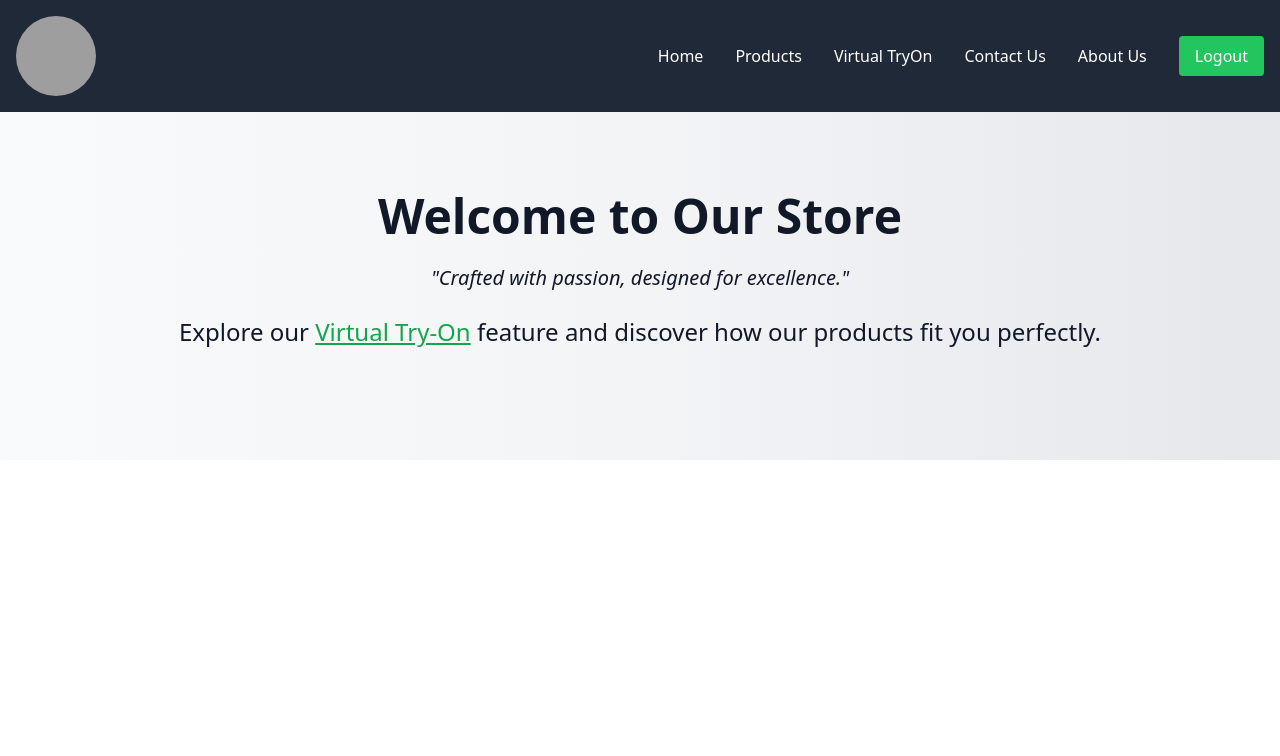
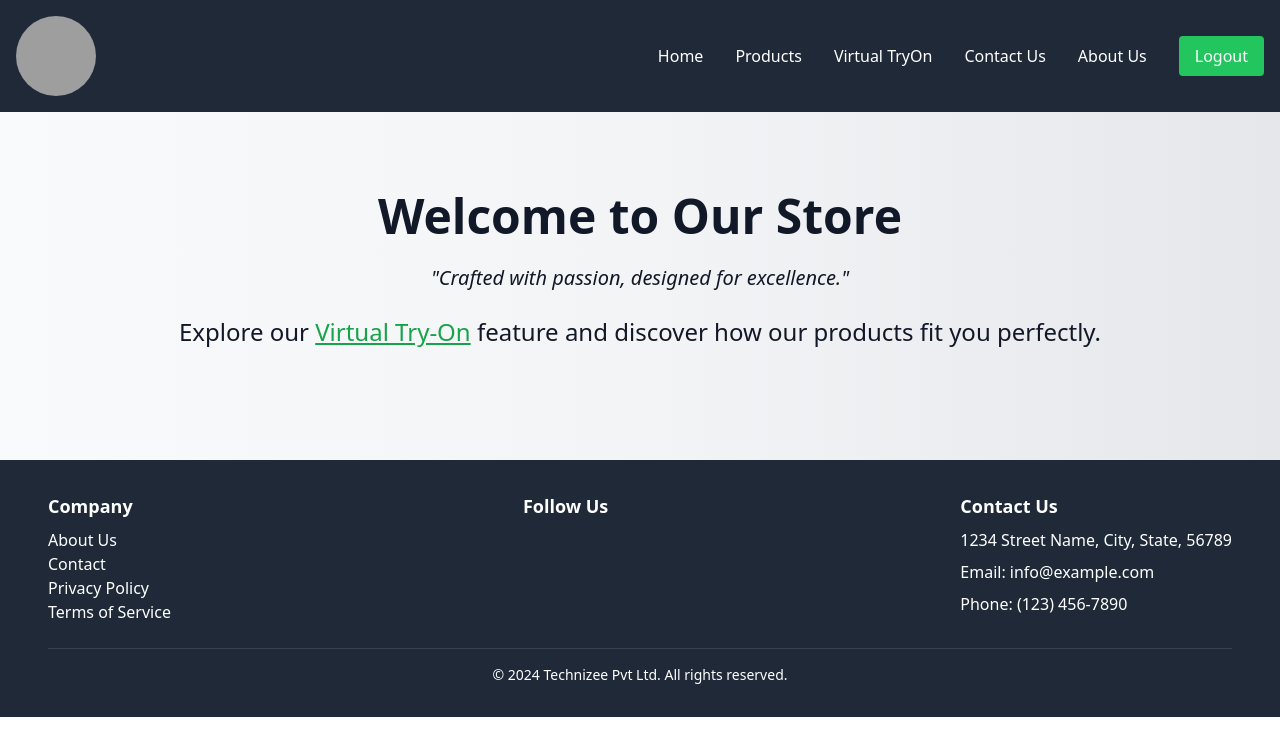
Before and after one commit to TanmaySubhedar/demo-technizee, a SvelteKit app: page / in a window 1280 px wide. Shown: the top 756 px of the page. Built offline with nearby package versions, Linux system fonts and the light colour scheme; grey boxes are pictures that could not be loaded.

Commit message:
Added footer component

```diff
--- a/src/components/Footer.svelte
+++ b/src/components/Footer.svelte
@@ -0,0 +1,46 @@
+<footer class="bg-gray-800 text-white py-8">
+    <div class="container mx-auto px-6 md:px-12">
+      <div class="flex flex-col md:flex-row justify-between mb-6">
+        <div class="mb-4 md:mb-0">
+          <h2 class="text-lg font-semibold mb-2">Company</h2>
+          <ul>
+            <li><a href="/about" class="hover:underline">About Us</a></li>
+            <li><a href="/contact" class="hover:underline">Contact</a></li>
+            <li><a href="/privacy" class="hover:underline">Privacy Policy</a></li>
+            <li><a href="/terms" class="hover:underline">Terms of Service</a></li>
+          </ul>
+        </div>
+
+        <div class="mb-4 md:mb-0">
+          <h2 class="text-lg font-semibold mb-2">Follow Us</h2>
+          <div class="flex space-x-4">
+            <a href="https://facebook.com" class="hover:text-green-400" aria-label="Facebook">
+              <i class="fab fa-facebook-f"></i>
+            </a>
+            <a href="https://twitter.com" class="hover:text-green-400" aria-label="Twitter">
+              <i class="fab fa-twitter"></i>
+            </a>
+            <a href="https://instagram.com" class="hover:text-green-400" aria-label="Instagram">
+              <i class="fab fa-instagram"></i>
+            </a>
+            <a href="https://www.linkedin.com/company/technizee-pvt-ltd" class="hover:text-green-400" aria-label="LinkedIn">
+              <i class="fab fa-linkedin-in"></i>
+            </a>
+          </div>
+        </div>
+
+        <div>
+          <h2 class="text-lg font-semibold mb-2">Contact Us</h2>
+          <p class="mb-2">1234 Street Name, City, State, 56789</p>
+          <p class="mb-2">Email: <a href="mailto:info@example.com" class="hover:underline">info@example.com</a></p>
+          <p>Phone: <a href="tel:+1234567890" class="hover:underline">(123) 456-7890</a></p>
+        </div>
+      </div>
+
+      <div class="border-t border-gray-700 pt-4">
+        <p class="text-center text-sm">
+          &copy; {new Date().getFullYear()} Technizee Pvt Ltd. All rights reserved.
+        </p>
+      </div>
+    </div>
+  </footer>
```
